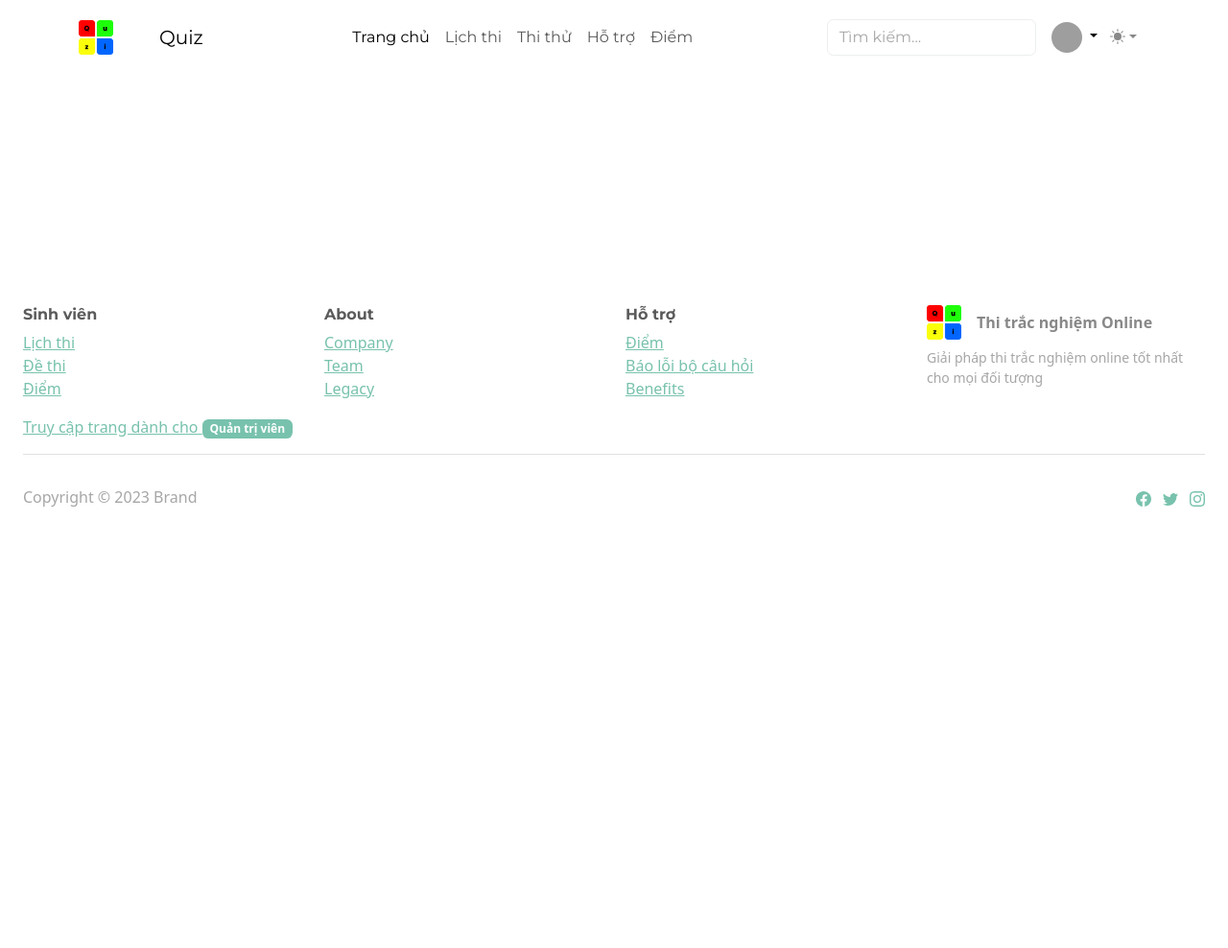
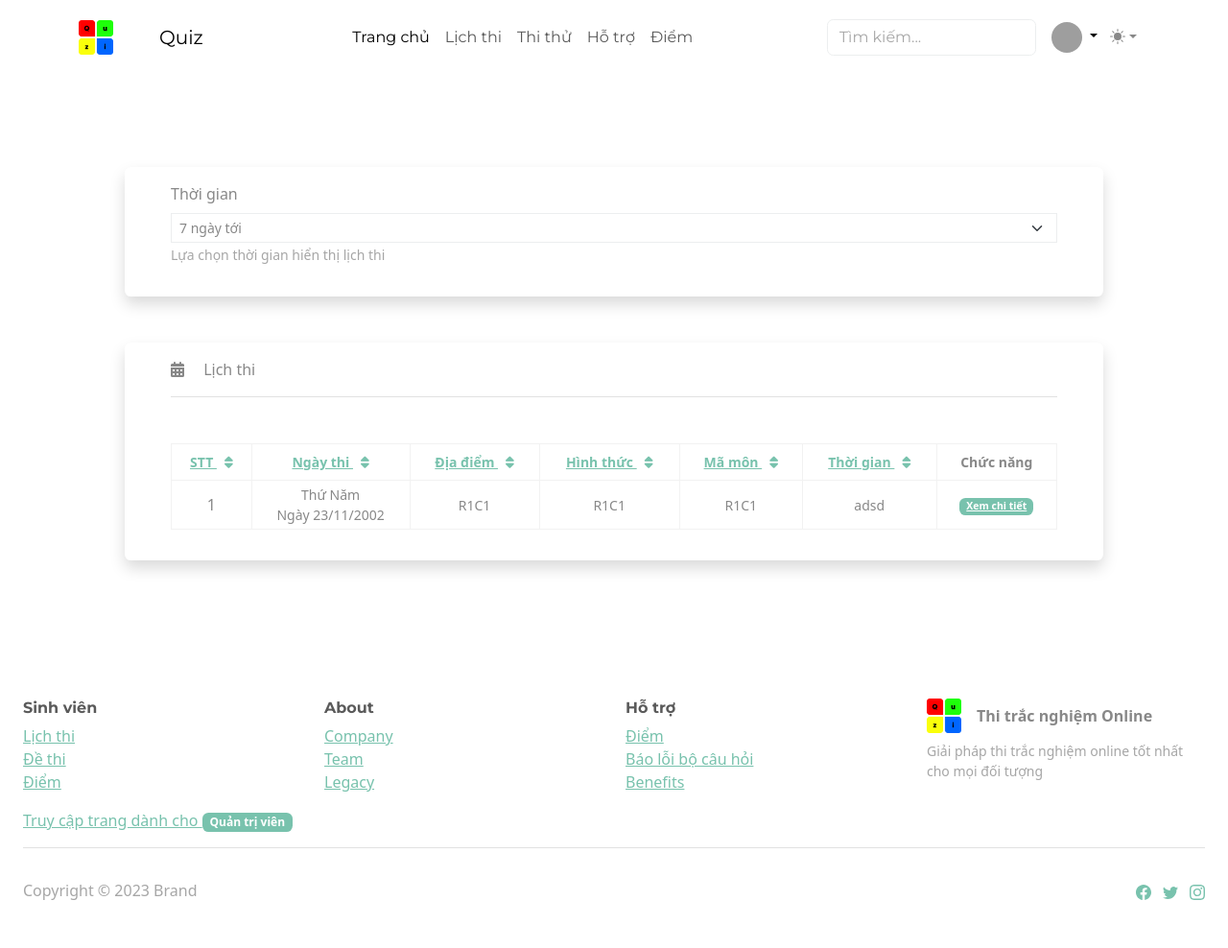
Before and after one commit to quandohong28/multiple-choice-test, a PHP site: page /index.php?act=schedule in a window 1280 px wide. Shown: the whole page at 96% size. Before the commit the page ends 528 px from the top, so only its background shows below. Run offline with PHP 8.4, Linux system fonts and the light colour scheme; grey boxes are pictures that could not be loaded.

Commit message:
quandohong28

```diff
--- a/user/home.php
+++ b/user/home.php
@@ -1,5 +1,5 @@
 <section><!-- Start: Features Cards -->
-    <div class="container bg-primary-gradient py-5">
+    <div class="bg-primary-gradient py-5">
         <div class="row">
             <div class="col-md-8 col-xl-6 text-center mx-auto">
                 <p class="fw-bold">
--- a/user/schedule.php
+++ b/user/schedule.php
@@ -1,7 +1,93 @@
-<section><!-- Start: Features Cards -->
-    <div class="container bg-primary-gradient p-5 rounded">
+<section class="bg-primary-gradient p-5"><!-- Start: Features Cards -->
+    <!-- filter -->
+    <div class="filter px-5 py-3 mb-5 bg-white shadow rounded">
+        <form action="">
+            <div class="mb-3">
+                <label for="" class="form-label">Thời gian</label>
+                <select class="form-select form-select-sm rounded-0" name="" id="">
+                    <option selected>7 ngày tới</option>
+                    <option value="">30 ngày tới</option>
+                    <option value="">90 ngày tới</option>
+                    <option value="">7 ngày trước</option>
+                    <option value="">30 ngày trước</option>
+                    <option value="">90 ngày trước</option>
+                </select>
+                <small id="helpId" class="text-muted">Lựa chọn thời gian hiển thị lịch thi</small>
+            </div>
+        </form>
+    </div><!-- End: Features Cards -->
 
+    <div class="filter px-5 py-3 bg-white shadow rounded">
 
+        <section class="mb-5">
+            <span><i class="fa-solid fa-calendar-days me-3"></i></span>
+            <span>Lịch thi</span>
+            <hr>
+        </section>
 
-    </div><!-- End: Features Cards -->
+        <section class="text-sm">
+            <div class="table-responsive">
+                <table class="table table-sm table-bordered align-middle text-center">
+                    <thead>
+                        <tr>
+                            <th class="small p-2" scope="col">
+                                <a href="?act=schedule&sortbyindex">
+                                    STT
+                                    <span class="ms-2"><i class="fa-solid fa-sort"></i></span>
+                                </a>
+                            </th>
+                            <th class="small p-2" scope="col">
+                                <a href="?act=schedule&sortbydate">
+                                    Ngày thi
+                                    <span class="ms-2"><i class="fa-solid fa-sort"></i></span>
+                                </a>
+                            </th>
+                            <th class="small p-2" scope="col">
+                                <a href="?act=schedule&sortbylocation">
+                                    Địa điểm
+                                    <span class="ms-2"><i class="fa-solid fa-sort"></i></span>
+                                </a>
+                            </th>
+                            <th class="small p-2" scope="col">
+                                <a href="?act=schedule&sortbyindex">
+                                    Hình thức
+                                    <span class="ms-2"><i class="fa-solid fa-sort"></i></span>
+                                </a>
+                            </th>
+                            <th class="small p-2" scope="col">
+                                <a href="?act=schedule&sortbyexam">
+                                    Mã môn
+                                    <span class="ms-2"><i class="fa-solid fa-sort"></i></span>
+                                </a>
+                            </th>
+                            <th class="small p-2" scope="col">
+                                <a href="?act=schedule&sortbytime">
+                                    Thời gian
+                                    <span class="ms-2"><i class="fa-solid fa-sort"></i></span>
+                                </a>
+                            </th>
+                            <th class="small p-2" scope="col">Chức năng</th>
+                        </tr>
+                    </thead>
+                    <tbody>
+                        <tr class="">
+                            <td>1</td>
+                            <td class="small" scope="row">
+                                <span>Thứ Năm</span><br>
+                                <span>Ngày 23/11/2002</span>
+                            </td>
+                            <td class="small" scope="row">R1C1</td>
+                            <td class="small" scope="row">R1C1</td>
+                            <td class="small" scope="row">R1C1</td>
+                            <td class="small" scope="row">adsd</td>
+                            <td class="small" scope="row" class="">
+                                <a href="" class="badge bg-primary">Xem chi tiết</a>
+                            </td>
+                        </tr>
+                    </tbody>
+                </table>
+            </div>
+
+        </section>
+    </div>
 </section>
```
Also changed, not shown: user/practice.php (deleted, +0 -216 lines), user/test.php (+9 -1 lines).
